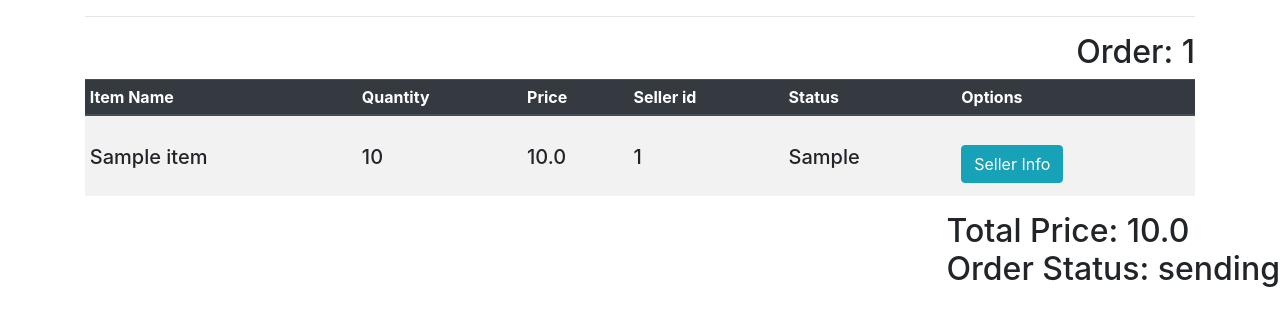
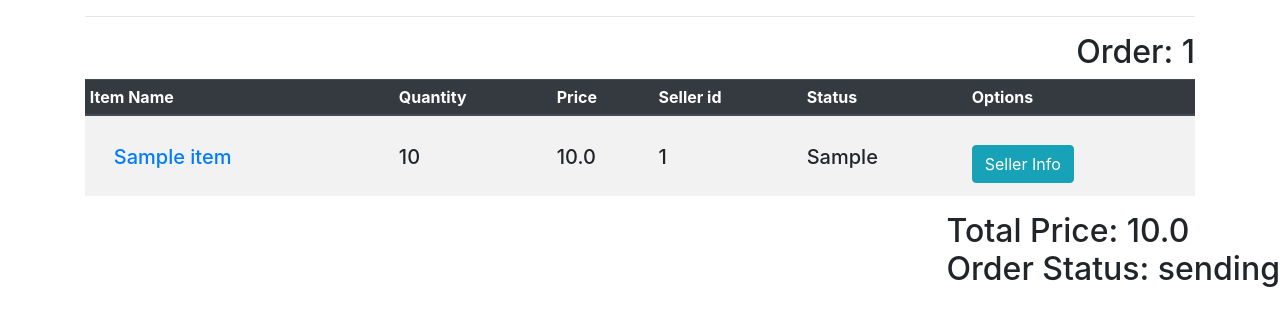
Before and after one commit to Elnifio/CHTeam, a Flask app: page /order_detail/1 in a window 1280 px wide. Shown: the part 56-382 px from the top of the page. Run offline with Flask 2, Linux system fonts and the light colour scheme; a user stored in the database is signed in; tables that the repository leaves empty hold one stand-in row (values such as "Sample post"); some libraries are stand-ins or nearby versions.

Commit message:
Basic Requires

```diff
--- a/Minizon/MiniAmazon/__init__.py
+++ b/Minizon/MiniAmazon/__init__.py
@@ -18,7 +18,7 @@ db_server = '34.207.91.24'
 db_uri = f'postgresql://{db_user}:{db_password}@{db_server}/{db_name}'
 db_uri_local = 'postgresql://postgres:@127.0.0.1/postgres'
 # app.config['SQLALCHEMY_DATABASE_URI'] = 'postgresql://postgres:password@34.207.91.24/postgres'
-app.config['SQLALCHEMY_DATABASE_URI'] = db_uri
+app.config['SQLALCHEMY_DATABASE_URI'] = db_uri_local
 app.config['SECRET_KEY'] = '578e21533f06891a9260f6b4'
 # app.config['SQLALCHEMY_DATABASE_URI'] = db_uri_local
 app.config['UPLOAD_FOLDER'] = '/Users/student/Desktop/CS516/merge version/CHTeam/Minizon/MiniAmazon/static/item_images'
--- a/Minizon/MiniAmazon/templates/order_detail.html
+++ b/Minizon/MiniAmazon/templates/order_detail.html
@@ -26,7 +26,7 @@
     {%  if order_detail %}
     {% for each_order in order_detail %}
         <tr>
-            <td><h5 class="mt-4">{{ each_order.item.name }}</h5></td>
+            <td><a href= "{{ url_for('item_info_page', id=each_order.item_id) }}"><h5 class="mt-4 ml-4">{{ each_order.item.name }}</h5></a></td>
             <td><h5 class="mt-4">{{ each_order.quantity }}</h5></td>
             <td><h5 class="mt-4">{{ each_order.price }}</h5></td>
             <td><h5 class="mt-4">{{ each_order.seller_id }}</h5></td>
```
